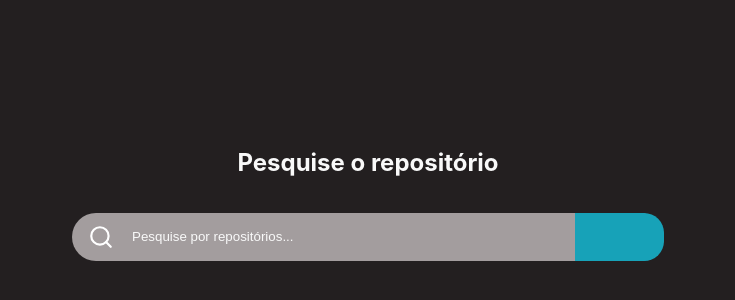
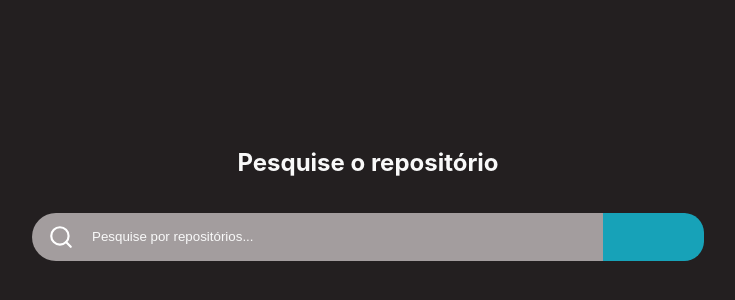
Before and after one commit to EmmanuelStocco/challenge-tecnorise, a React (Create React App) app: page / in a window 1280 px wide. Shown: the part 204-504 px from the top of the page, without its empty margins (272-1007 px from the left). Built offline with nearby package versions, Linux system fonts and the light colour scheme.

Commit message:
feat: styles adjustments

```diff
--- a/src/components/RepositoryTable/style.ts
+++ b/src/components/RepositoryTable/style.ts
@@ -3,10 +3,14 @@ import styled from 'styled-components';
 export const TableContainer = styled.table`
   width: 60%;
   border-collapse: separate;
-  border-spacing: 0 1px;
+  /* border-spacing: 0 1px;   */
   margin-top: 2rem;
   background-color: ${(props) => props.theme.colors.container};
   border-radius: 15px;
+
+  @media screen and (max-width: 768px) {
+    width: 30%;
+  }
 `;
 
 export const TableHead = styled.thead`
@@ -18,13 +22,16 @@ export const TableHeadRow = styled.tr`
 `;
 
 export const TableHeadCell = styled.th`
-  padding: 8px;
+  /* padding: 8px; */
   text-align: center;
   font-size: 1.5rem;
   border-bottom: 0.5px solid ${(props) => props.theme.colors.text};
   border-right: 0.5px solid ${(props) => props.theme.colors.text};
   border-radius: 15px;
-
+  @media screen and (max-width: 768px) {
+    font-size: 1rem;
+    padding: 0.5rem;
+  }
  `;
 
 export const TableBody = styled.tbody`
@@ -42,9 +49,13 @@ export const TableBodyRow = styled.tr`
 `;
 
 export const TableBodyCell = styled.td`
-  padding: 8px;
+  /* padding: 8px; */
   font-size: 1.2rem;
   text-align: center;
   border-bottom: 1px solid ${(props) => props.theme.colors.text};
   border-right: 1px solid ${(props) => props.theme.colors.text};
+
+  @media screen and (max-width: 768px) {
+    font-size: 0.7rem;
+  }
 `;
--- a/src/components/SearchBar/style.ts
+++ b/src/components/SearchBar/style.ts
@@ -3,12 +3,17 @@ import styled from 'styled-components';
 export const Container = styled.div`
   display: flex;
   align-items: center;
-  width: 35rem;
+  width: 50%;
   height: 3rem;
   background-color: ${(props) => props.theme.colors.container};
   border-radius: 25px;
   padding: 0 1rem;
   position: relative;
+
+  @media screen and (max-width: 768px) {
+    width: 90%;
+    max-width: 35rem;
+  }
 `;
 
 export const Input = styled.input`
--- a/src/pages/style.ts
+++ b/src/pages/style.ts
@@ -9,4 +9,5 @@ export const Container = styled.div`
   justify-content: center;
   font-size: calc(10px + 2vmin);
   color: white;
+
 `;
```
